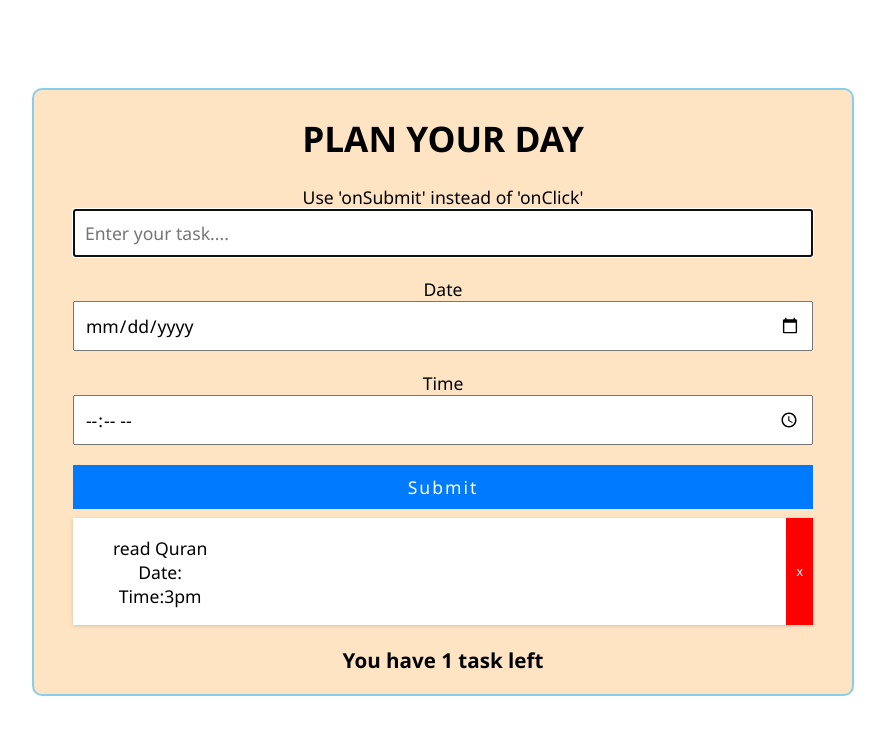
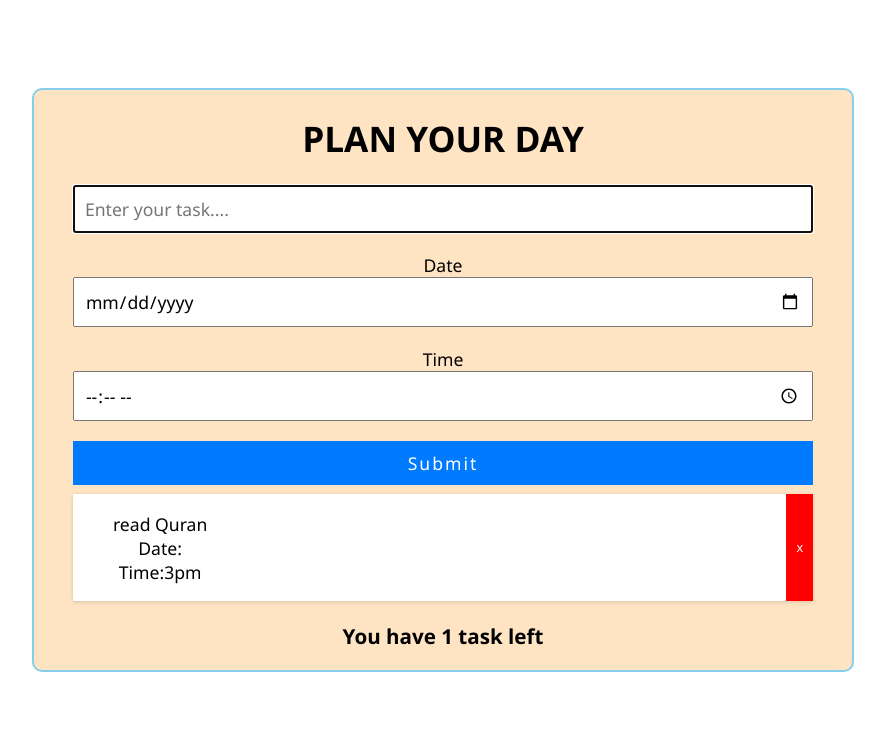
Before and after one commit to eemanDigital/react_fundamentals, a React (Create React App) app: page / in a window 1280 px wide. Shown: the top 734 px of the page, without its empty margins (197-1082 px from the left). Built offline with nearby package versions, Linux system fonts and the light colour scheme; the HTML template or start-up script is replaced by a standard one.

Commit message:
just fixed empty filed error

```diff
--- a/src/components/Form.js
+++ b/src/components/Form.js
@@ -27,6 +27,9 @@ const Form = ({
     setTasks(updatedTasks);
     // setAddNotice(true);
     // setTasks("");
+    setText("");
+    setDay("");
+    setTime("");
   };
 
   //handle removal of task
@@ -46,7 +49,7 @@ const Form = ({
         <h1>{title.toUpperCase()}</h1>
         <form onSubmit={handleSubmit} action="">
           {" "}
-          Use 'onSubmit' instead of 'onClick'
+          {/* Use 'onSubmit' instead of 'onClick' */}
           <input
             ref={myRef}
             type="text"
```
